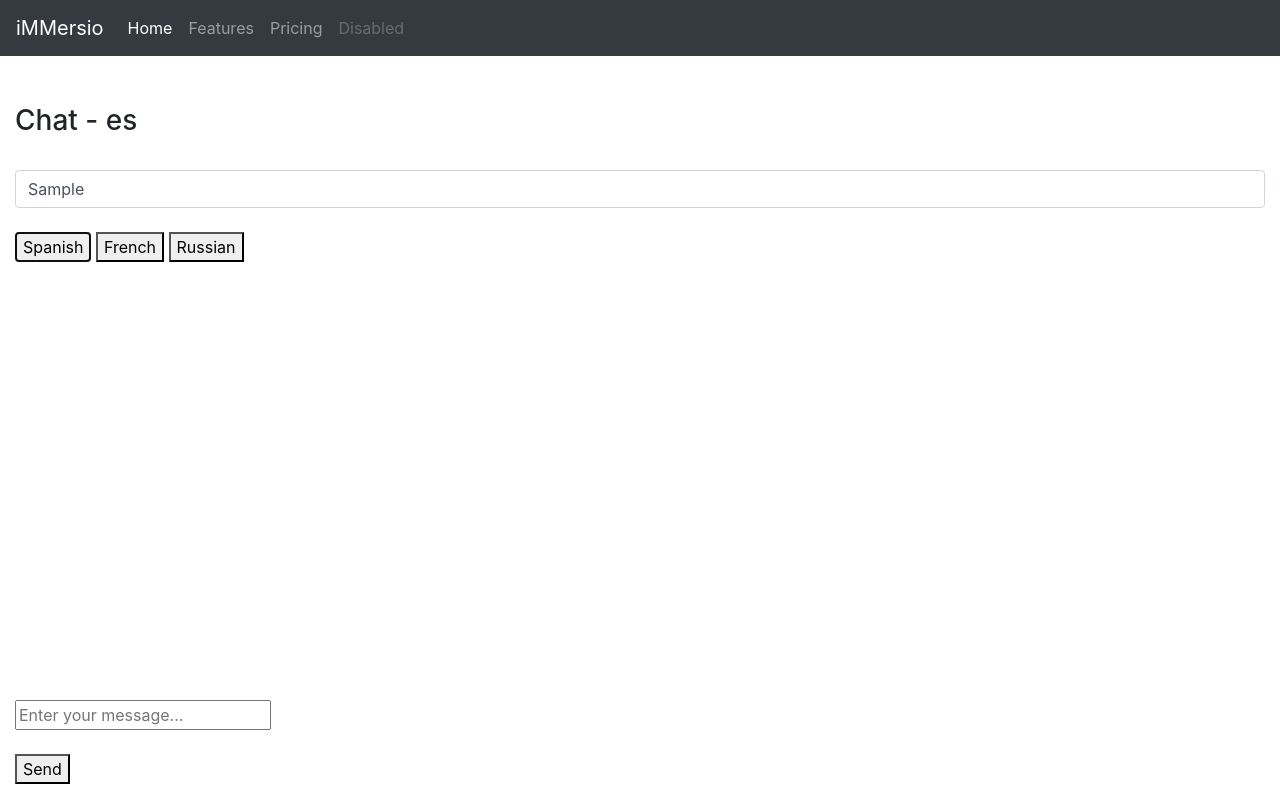
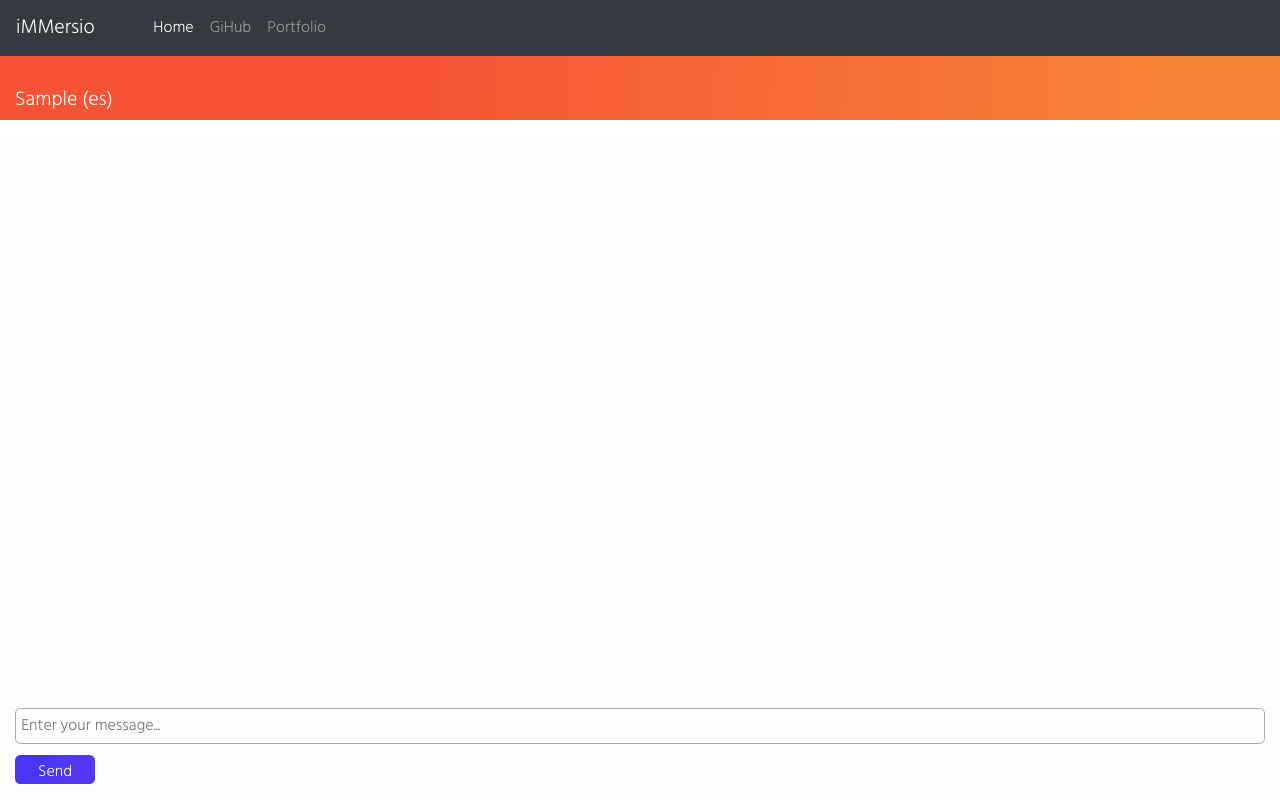
Before and after one commit to jrobs87/ws-express, a website: page index.html in a window 1280 px wide. Both pictures are taken after typing "Sample" into the empty fields and a click on the button "Spanish". Drawn offline with nearby package versions, Linux system fonts and the light colour scheme.

Commit message:
polished demo

```diff
--- a/index.html
+++ b/index.html
@@ -8,13 +8,15 @@
 
     <link rel="stylesheet" href="https://stackpath.bootstrapcdn.com/bootstrap/4.3.1/css/bootstrap.min.css"
         integrity="sha384-ggOyR0iXCbMQv3Xipma34MD+dH/1fQ784/j6cY/iJTQUOhcWr7x9JvoRxT2MZw1T" crossorigin="anonymous">
+        <link href="https://fonts.googleapis.com/css?family=Hind:300&display=swap" rel="stylesheet">
+
     <link rel="stylesheet" href="./style.css">
     <title>iMMersio Chat</title>
 </head>
 
 <body>
     <nav class="navbar navbar-expand-lg navbar-dark bg-dark">
-        <a class="navbar-brand" href="#">iMMersio</a>
+        <a class="navbar-brand" href="/">iMMersio</a>
         <button class="navbar-toggler" type="button" data-toggle="collapse" data-target="#navbarNav"
             aria-controls="navbarNav" aria-expanded="false" aria-label="Toggle navigation">
             <span class="navbar-toggler-icon"></span>
@@ -22,34 +24,32 @@
         <div class="collapse navbar-collapse" id="navbarNav">
             <ul class="navbar-nav">
                 <li class="nav-item active">
-                    <a class="nav-link" href="#">Home <span class="sr-only">(current)</span></a>
+                    <a class="nav-link" href="/">Home<span class="sr-only">(current)</span></a>
                 </li>
                 <li class="nav-item">
-                    <a class="nav-link" href="#">Features</a>
+                    <a class="nav-link" href="https://github.com/jrobs87/ws-express" target="_blank">GiHub</a>
                 </li>
                 <li class="nav-item">
-                    <a class="nav-link" href="#">Pricing</a>
-                </li>
-                <li class="nav-item">
-                    <a class="nav-link disabled" href="#" tabindex="-1" aria-disabled="true">Disabled</a>
+                    <a class="nav-link" href="https://john-robertson-portfolio.herokuapp.com/" target="_blank">Portfolio</a>
                 </li>
             </ul>
         </div>
     </nav>
 
-    <div class="container-fluid" style="margin-top: 3em">
+    <div class="container-fluid" id="user" >
         <div class="row">
             <div class="col">
-                <h3>Chat <span id="lang"></span></h3>
+                <h5 span id="lang">User (Language)</h5>
             </div>
         </div>
     </div>
     <br>
-    <form>
+    <form id="language-buttons">
         <div class="container-fluid">
             <div class="row">
                 <div class="col">
-                <input type="text" id="Name" class="form-control" placeholder="First name">
+                    <input type="text" id="Name" class="form-control" placeholder="Name (required for chat)"
+                        style="border-radius: 0.33em;  border: 1px solid darkgrey; background: #FDFFFC">
                 </div>
             </div>
             <br>
@@ -58,6 +58,7 @@
                     <button id="es" class="connect" data-target-lang="es">Spanish</button>
                     <button id="fr" class="connect" data-target-lang="fr">French</button>
                     <button id="ru" class="connect" data-target-lang="ru">Russian</button>
+                    <button id="en" class="connect" data-target-lang="en">English</button>
                 </div>
             </div>
         </div>
@@ -67,19 +68,19 @@
     <div class="container-fluid">
         <div class="row">
             <div class="col">
-                <ul id="convo" style="list-style: none"></ul>
+                <ul id="convo" style="list-style: none; position: fixed; bottom: 7em"></ul>
             </div>
         </div>
     </div>
 
-    <div class="footer" style="position: absolute; bottom: 1em">
+    <div class="footer" style="position: absolute; bottom: 1em; width: 100%">
         <div class="container-fluid">
             <div class="row">
                 <div class="col">
-                    <form>
-                        <input type="text" id="client" placeholder="Enter your message...">
+                    <form id="clientForm">
+                        <input type="text" id="client" placeholder="Enter your message..."
+                            style="min-width: 400px; width: 100% !important;">
                     </form>
-                    <br>
                     <button id="send">Send</button>
                 </div>
             </div>
@@ -100,26 +101,34 @@
     <script>
         $(document).ready(() => {
 
-            $('.connect').on('click', function() {
+            user = {
+                name: '',
+                native: '',
+                target: '',
+                id: '',
+                email: '',
+                friends: [],
+                chats: [],
+            }
+
+            $('.connect').on('click', function () {
+                if ($('#Name').val() === "") {
+                    alert('Name required to intiate chat.');
+                    return;
+                } else {
                     event.preventDefault();
                     user = $('#Name').val();
                     target = $(this).attr('data-target-lang');
                     console.log(`${user} is connected with target language: ${target}`);
-                $('#lang').text(`- ${target}`);
+                    $('#lang').text(`${user} (${target})`);
+                    $('#language-buttons').css('display', 'none');
+                    $('.footer').css('display', 'block');
+                }
 
-
-            // user = 'John Robertson';
-            // target = 'es';
                 var ws = new WebSocket('ws://localhost:3000/' + user + '/' + target);
 
                 // event emmited when connected
                 ws.onopen = function () {
-                client = {
-                    name: 'John Robertson',
-                    id: 23083,
-                    target: 'es'
-                };
-                // ws.send(JSON.stringify(client));
                     console.log('Connected to WebSocket! Happy chats!');
                 }
                 count = 0;
@@ -132,14 +141,14 @@
 
                     count = count + 1;
 
-                if (count % 2 == 0) {
+                    if (text.userName !== user) {
+                        $(message).addClass('left');
+                    }
+                    else {
                         $(message).addClass('right');
                     }
-                else {
-                    $(message).addClass('left');
-                }
 
-                message.text(`${text.userName}: ${text.trans}`);
+                    message.text(`(${text.userName}) > ${text.trans}`);
 
                     $('#convo').append(message);
                 }
@@ -151,7 +160,7 @@
                         alert('No Message!');
                     } else {
                         ws.send(JSON.stringify({
-                        userName: 'John',
+                            userName: user,
                             userID: 220221,
                             native: 'en',
                             target: 'es',
--- a/public/style.css
+++ b/public/style.css
@@ -1,7 +1,85 @@
+
+body {
+    font-family: 'Hind', sans-serif;
+    background: #FDFFFC;
+    color: #333138;
+}
+
 .left {
    text-align: left;
+   padding: 0.33em 0.66em 0.33em 0.66em;
+   margin: .33em;
+   border-radius: 3em;
 }
 
 .right {
     text-align: right;
+    padding: 0.33em 0.66em 0.33em 0.66em;
+    border-radius: 3em;
+    opacity: 0.44;
  }
+
+ul {
+    width: 94%;
+    padding: 0px;
+    margin: auto;
+}
+
+li {
+    margin: 0px;
+    border-radius: 0.33em;
+}
+
+input {
+    background: #FDFFFC;
+    border: 1px solid darkgrey;
+    border-radius: 0.33em;
+}
+
+button {
+    color: white;
+    border: none;
+    border-radius: 0.33em;
+    padding: .33em 0 0 0;
+    width: 5em;
+    /* -moz-box-shadow:    1px 1px 2px 2px #ccc;
+    -webkit-box-shadow:  1px 1px 2px 2px #ccc;
+    box-shadow:         1px 1px 2px 2px #ccc; */
+}
+
+.connect, #send {
+    background: rgb(73,54,245);
+    background: linear-gradient(94deg, rgba(73,54,245,1) 34%, rgba(88,54,245,1) 91%);
+}
+
+#client {
+    min-width: 200px;
+    width: 100% !important;
+    padding: .33em;
+    background: #FDFFFC;
+}
+
+#send {
+    margin-top: .66em;
+}
+
+.footer {
+    display: none;
+}
+
+#lang {
+    color: #FDFFFC;
+}
+
+#user {
+    z-index: 100;
+    position: fixed;
+    padding-top: 2em;
+    background: rgb(245,85,54);
+    background: linear-gradient(94deg, rgba(245,85,54,1) 34%, rgba(245,130,54,1) 91%);
+    border-bottom: 1em solid white;
+}
+
+#language-buttons {
+    margin-top: 5em;
+}
```
Also changed, not shown: server.js (+18 -12 lines). Lines whose indentation alone changed are shown as unchanged.
